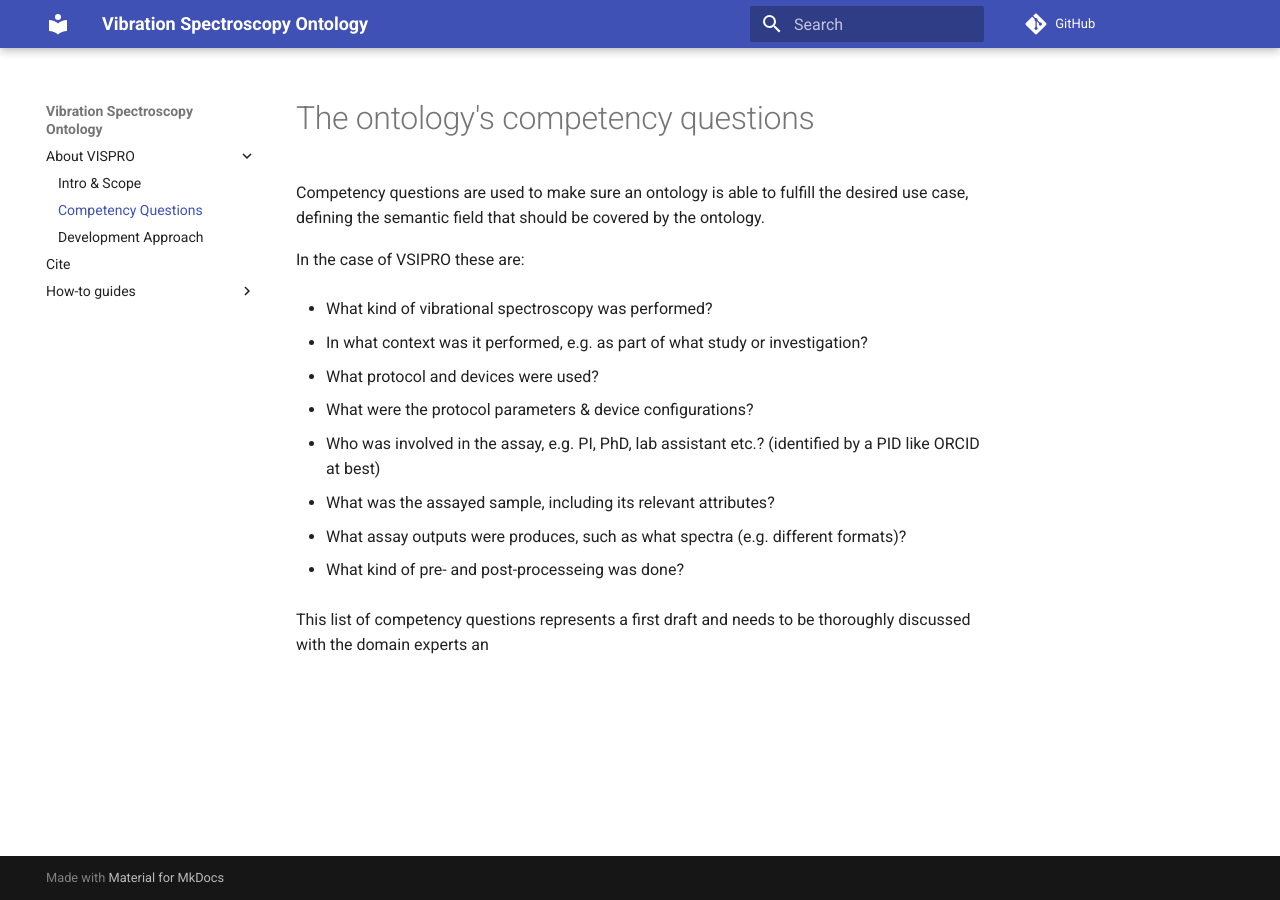
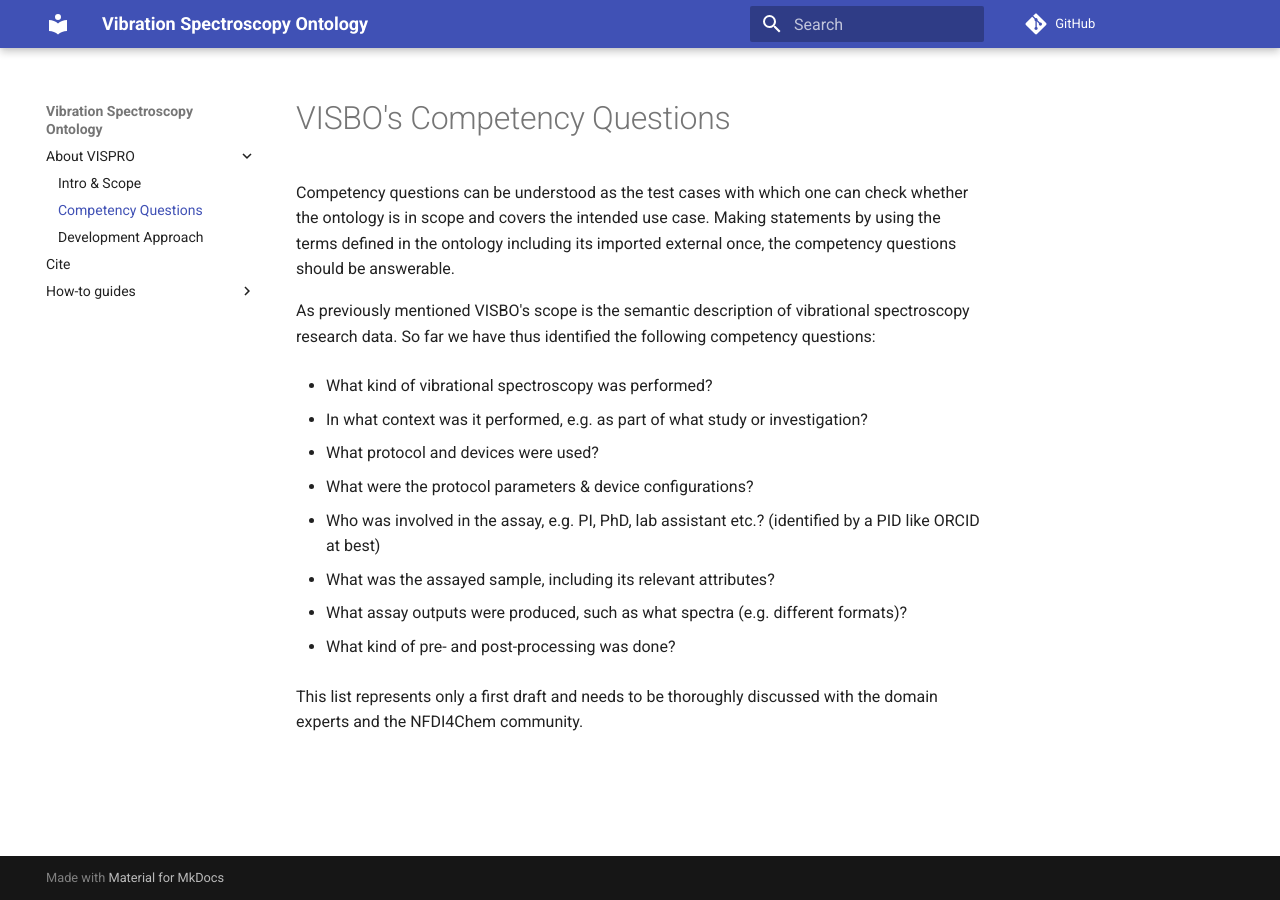
Before and after one commit to NFDI4Chem/VibrationalSpectroscopyOntology, an MkDocs documentation site: the page built from docs/competency_questions.md, in a window 1280 px wide. Built offline with MkDocs 1.6.1 and Material for MkDocs 9.7.7, drawn with Linux system fonts in a browser that asks for light colours; comment, search, counter and statistics services are not loaded.

Commit message:
Update competency_questions.md

```diff
--- a/docs/competency_questions.md
+++ b/docs/competency_questions.md
@@ -1,8 +1,8 @@
-# The ontology's competency questions
+# VISBO's Competency Questions
 
-Competency questions are used to make sure an ontology is able to fulfill the desired use case, defining the semantic field that should be covered by the ontology.
+Competency questions can be understood as the test cases with which one can check whether the ontology is in scope and covers the intended use case. Making statements by using the terms defined in the ontology including its imported external once, the competency questions should be answerable.
 
-In the case of VSIPRO these are:
+As previously mentioned VISBO's scope is the semantic description of vibrational spectroscopy research data. So far we have thus identified the following competency questions:
 
  * What kind of vibrational spectroscopy was performed?
 
@@ -16,8 +16,8 @@ In the case of VSIPRO these are:
 
  * What was the assayed sample, including its relevant attributes?
 
- * What assay outputs were produces, such as what spectra (e.g. different formats)?
+ * What assay outputs were produced, such as what spectra (e.g. different formats)?
 
- * What kind of pre- and post-processeing was done?
+ * What kind of pre- and post-processing was done?
 
-This list of competency questions represents a first draft and needs to be thoroughly discussed with the domain experts an
+This list represents only a first draft and needs to be thoroughly discussed with the domain experts and the NFDI4Chem community.
```
